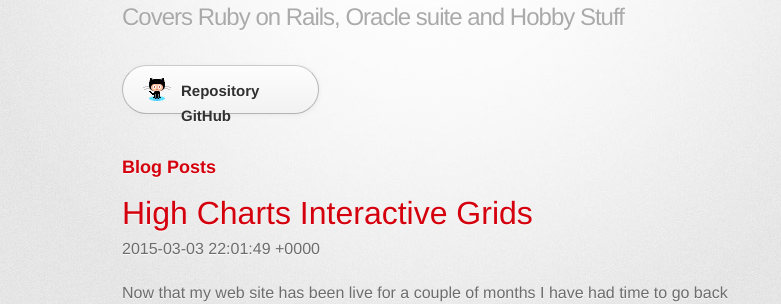
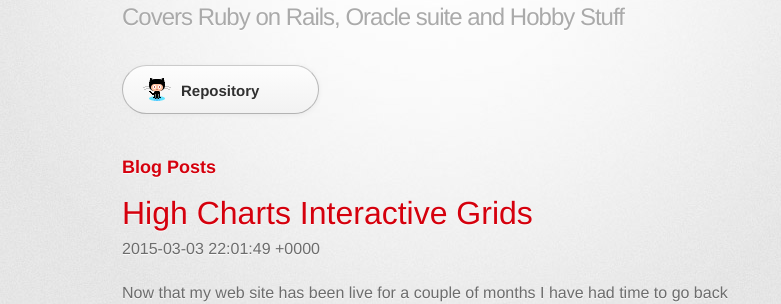
Before and after one commit to emomonkey/emomonkey.github.io, a Jekyll site: the page built from index.html, in a window 1280 px wide and 900 px high. Shown: the part 207-511 px from the top of the window, without its empty margins (208-989 px from the left). Built offline with Jekyll 4.4.1, drawn with Linux system fonts in a browser that asks for light colours; some web fonts are replaced; the list of posts is cut into pages by our own code.

```diff
--- a/index.html
+++ b/index.html
@@ -9,9 +9,9 @@
     <meta charset='utf-8'>
     <meta http-equiv="X-UA-Compatible" content="chrome=1">
     <link href='https://fonts.googleapis.com/css?family=Chivo:900' rel='stylesheet' type='text/css'>
-    <link rel="stylesheet" type="text/css" href="stylesheets/stylesheet.css" media="screen">
-    <link rel="stylesheet" type="text/css" href="stylesheets/pygment_trac.css" media="screen">
-    <link rel="stylesheet" type="text/css" href="stylesheets/print.css" media="print">
+    <link rel="stylesheet" type="text/css" href="/stylesheets/stylesheet.css" media="screen">
+    <link rel="stylesheet" type="text/css" href="/stylesheets/pygment_trac.css" media="screen">
+    <link rel="stylesheet" type="text/css" href="/stylesheets/print.css" media="print">
 			    <!--[if lt IE 9]>
 			    <script src="//html5shiv.googlecode.com/svn/trunk/html5.js"></script>
 			        <![endif]-->
@@ -37,7 +37,7 @@
 
 
       <section id="downloads" class="clearfix">
-          <a href="https://github.com/emomonkey" id="view-on-github" class="button"><span>Repository GitHub</span></a>
+          <a href="https://github.com/emomonkey" id="view-on-github" class="button"><span>Repository</span></a>
       </section>
 
        <section id="posts">
@@ -72,10 +72,6 @@
 
        </section>
 
-      <ul>
-
-      </ul>
-
        </div>
     </div>
 </body>
```
Also changed, not shown: 1 other file.
